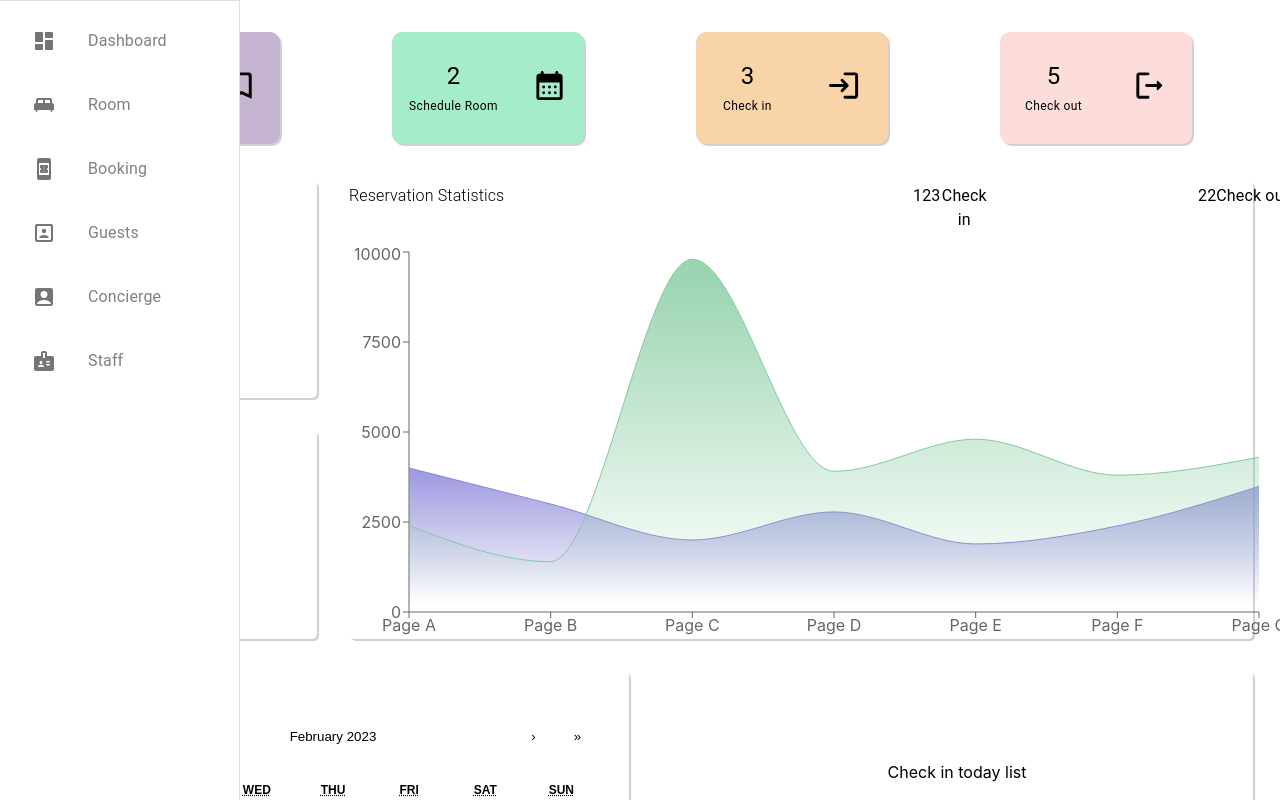
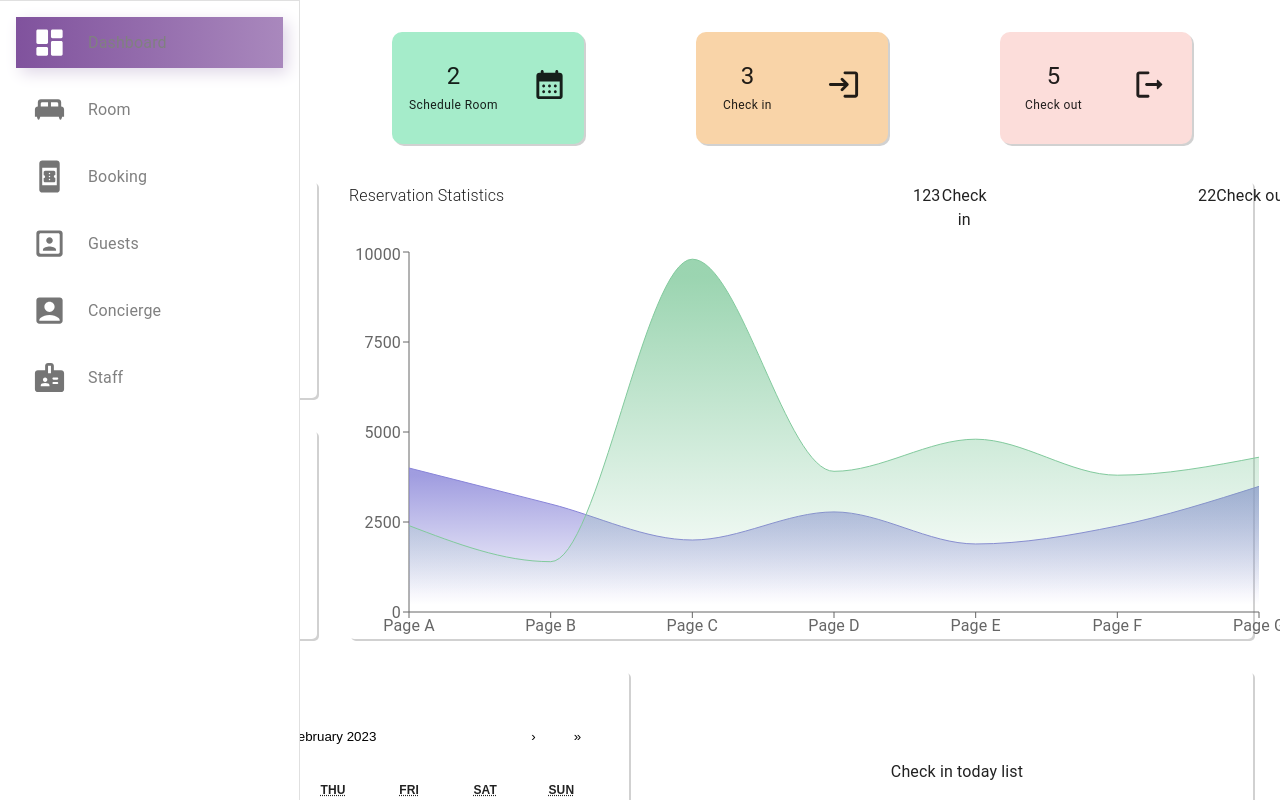
Before and after one commit to Sena543/hotel-mgt-frontend, a React (Vite) app: page / in a window 1280 px wide. Shown: the top 800 px of the page. Built offline with nearby package versions, Linux system fonts and the light colour scheme.

Commit message:
working on sidebar

```diff
--- a/src/layouts/Sidebar/Sidebar.tsx
+++ b/src/layouts/Sidebar/Sidebar.tsx
@@ -1,3 +1,4 @@
+import "./sidebar.css";
 import {
 	DashboardRounded,
 	KingBedRounded,
@@ -10,18 +11,25 @@ import { Drawer, ListItemIcon, ListItemText, ListItemButton, Divider } from "@mu
 import List from "@mui/material/List";
 import ListItem from "@mui/material/ListItem";
 import { Link } from "react-router-dom";
+import CssBaseline from "@mui/material/CssBaseline";
+import { useState } from "react";
 
 function Sidebar() {
-	const drawerWidth = 240;
+	const [selectedIndex, setSelectedIndex] = useState<number>(0);
+	const drawerWidth = 300;
+	// const drawerWidth = 250;
+	// const drawerWidth = 240;
 	const sidebarNavLinks = [
-		{ name: "Dashboard", link: "/", icon: <DashboardRounded /> },
-		{ name: "Room", link: "rooms", icon: <KingBedRounded /> },
-		{ name: "Booking", link: "booking", icon: <BookOnlineRounded /> },
-		{ name: "Guests", link: "guests", icon: <PortraitRounded /> },
-		{ name: "Concierge", link: "concierge", icon: <AccountBox /> },
-		{ name: "Staff", link: "employees", icon: <BadgeRounded /> },
+		{ name: "Dashboard", link: "/", icon: <DashboardRounded fontSize="large" /> },
+		{ name: "Room", link: "rooms", icon: <KingBedRounded fontSize="large" /> },
+		{ name: "Booking", link: "booking", icon: <BookOnlineRounded fontSize="large" /> },
+		{ name: "Guests", link: "guests", icon: <PortraitRounded fontSize="large" /> },
+		{ name: "Concierge", link: "concierge", icon: <AccountBox fontSize="large" /> },
+		{ name: "Staff", link: "employees", icon: <BadgeRounded fontSize="large" /> },
 	];
 	return (
+		<>
+			<CssBaseline />
 			<Drawer
 				variant="persistent"
 				anchor="left"
@@ -42,20 +50,35 @@ function Sidebar() {
 				<Divider />
 				<List>
 					{sidebarNavLinks.map(({ name, link, icon }, index) => (
-					<Link
-						style={{ textDecoration: "none", color: "grey", borderRadius: 5, background: "blue" }}
-						to={link}
+						<ListItem key={link}>
+							<Link style={{ width: "100%" }} className="sidebar-link" to={link}>
+								<ListItemButton
+									className={`${
+										selectedIndex === index ? "selected-page-style" : "default-page-style"
+									}`}
+									onClick={() => setSelectedIndex(index)}
+									// disableRipple
+									// style={{
+									// 	margin: "10px",
+									// 	borderRadius: 15,
+									// 	boxShadow: `${selectedIndex === index ? "5px 5px 15px #dfd7e7" : ""}`,
+									// 	color: `${selectedIndex === index ? "white" : ""}`,
+									// 	background: `${
+									// 		selectedIndex === index ? `linear-gradient(to right, #80529d, #a988bd)` : ""
+									// 	}`,
+									// }}
 								>
-						<ListItemButton>
-							<ListItem key={link}>
-								<ListItemIcon>{icon}</ListItemIcon>
+									<ListItemIcon style={{ color: `${selectedIndex === index ? "white" : ""}` }}>
+										{icon}
+									</ListItemIcon>
 									<ListItemText primary={name} />
-							</ListItem>
 								</ListItemButton>
 							</Link>
+						</ListItem>
 					))}
 				</List>
 			</Drawer>
+		</>
 	);
 }
 
--- /dev/null
+++ b/src/layouts/Sidebar/sidebar.css
@@ -0,0 +1,19 @@
+.sidebar-link {
+	display: flex;
+	text-decoration: none;
+	color: grey;
+}
+
+.selected-page-style {
+	color: white;
+	margin: 10px;
+	border-radius: 15px;
+	/* box-shadow: 5px 5px 15px red; */
+	box-shadow: 5px 5px 15px #dfd7e7;
+	background: linear-gradient(to right, #80529d, #a988bd);
+}
+
+.default-page-style {
+	margin: "10px";
+	color: grey;
+}
```
Lines whose indentation alone changed are shown as unchanged.
